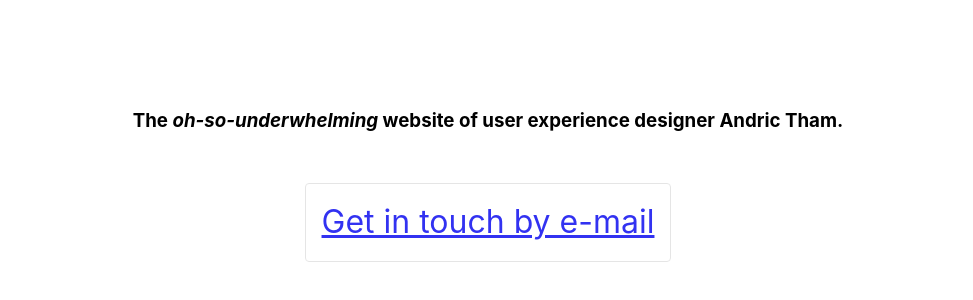
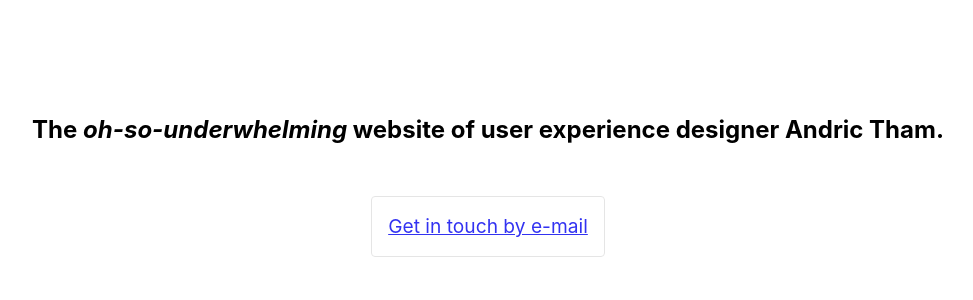
Before and after one commit to andrictham/andrictham.github.io, a website: page index.html in a window 1280 px wide. Shown: the part 216-516 px from the top of the page, without its empty margins (152-1125 px from the left). Drawn offline with Linux system fonts and the light colour scheme.

Commit message:
Update index.html

```diff
--- a/index.html
+++ b/index.html
@@ -40,7 +40,7 @@
         border-radius: 4px;
         cursor: pointer;
         opacity: 0.8;
-        font-size: 2rem;
+        font-size: 1.2rem;
         line-height: 1.4;
         margin: 2rem;
       }
@@ -63,7 +63,7 @@
 
 <div id="container">
 
-  <h3>The <em>oh-so-underwhelming</em> website of user experience designer Andric Tham.</h3>
+  <h2>The <em>oh-so-underwhelming</em> website of user experience designer Andric Tham.</h2>
 
   <a id="button" href="mailto:andric@nuisance.co">Get in touch by e-mail</a>
 
```
